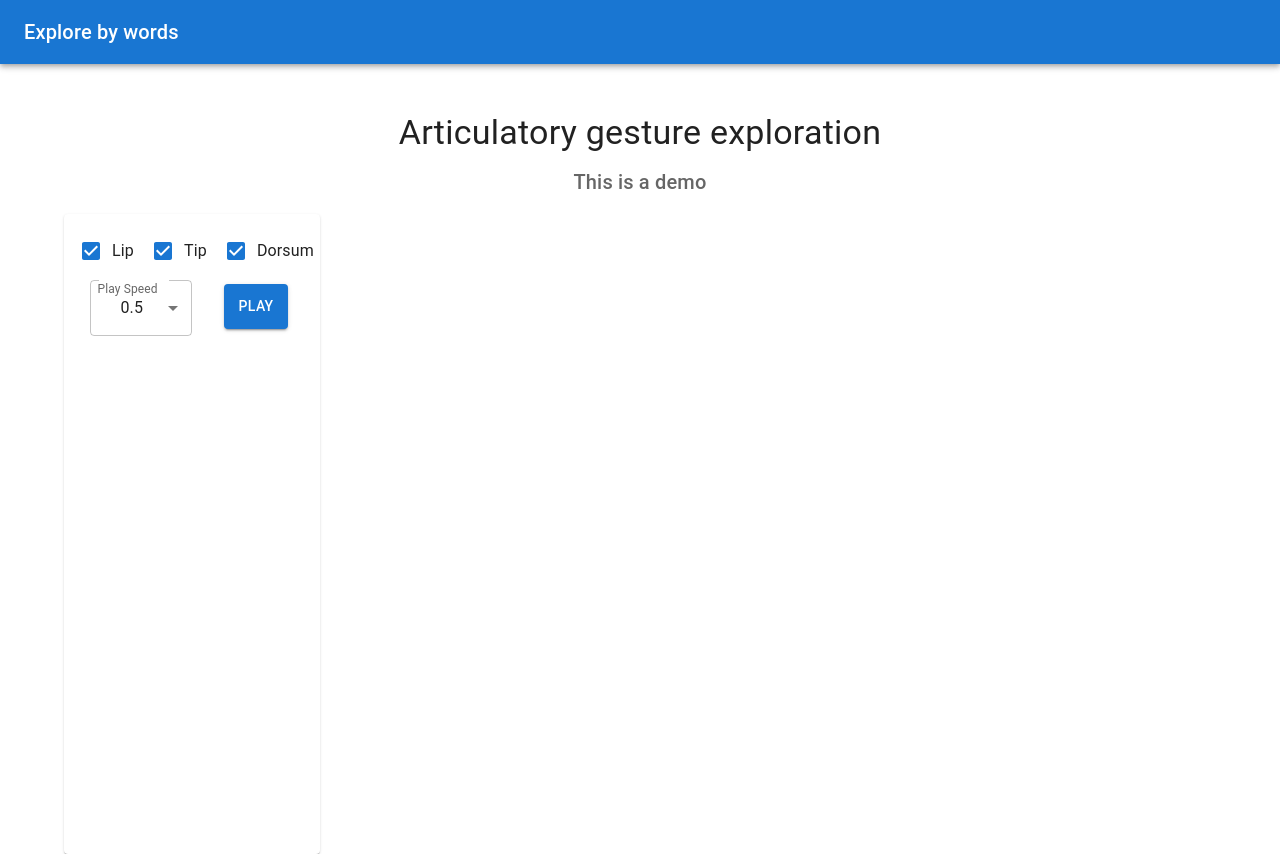
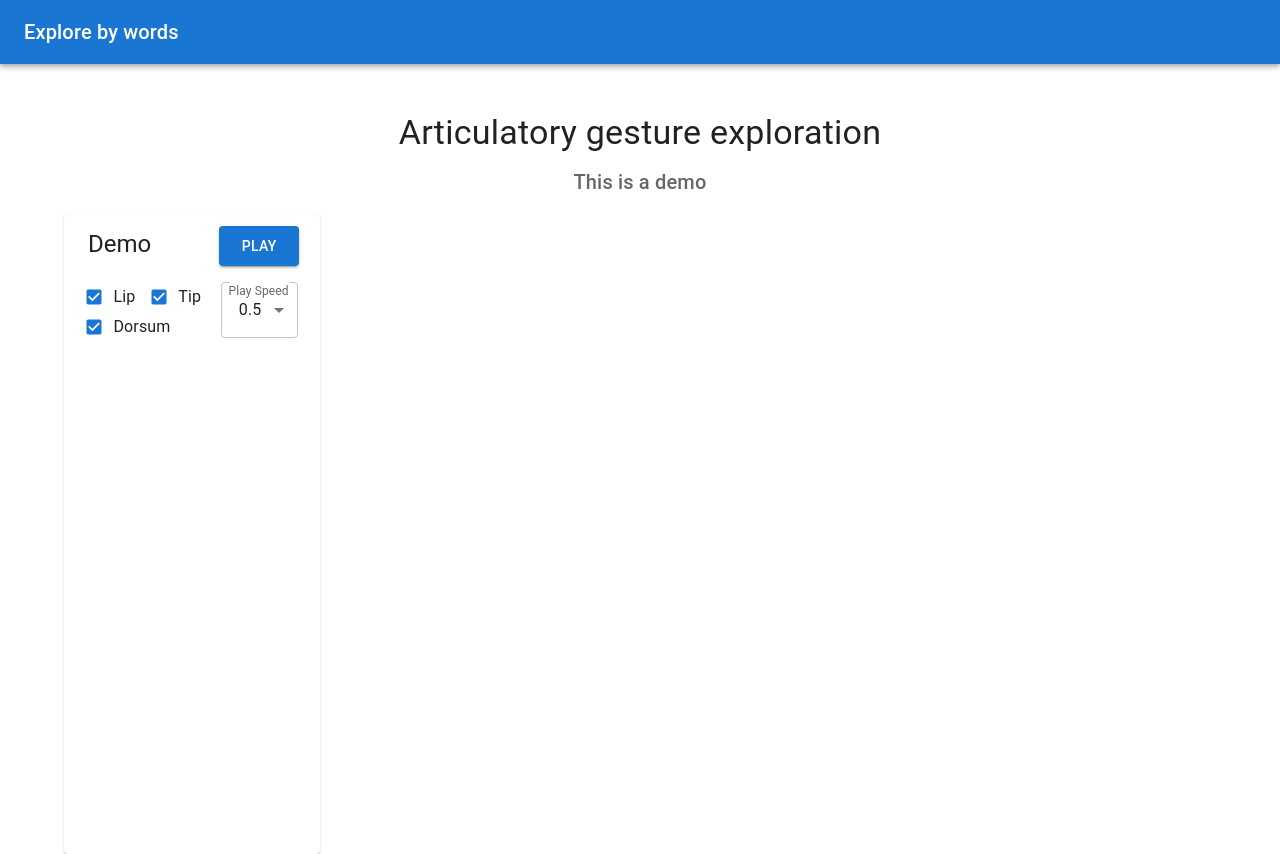
Before and after one commit to zhangwy98/articulatory_gesture, a React (Create React App) app: page / in a window 1280 px wide. Built offline with nearby package versions, Linux system fonts and the light colour scheme.

Commit message:
adjust display

```diff
--- a/src/components/WordCard.js
+++ b/src/components/WordCard.js
@@ -10,6 +10,8 @@ import Stack from '@mui/material/Stack';
 import Paper from '@mui/material/Paper';
 import Checkbox from '@mui/material/Checkbox';
 import FormControlLabel from '@mui/material/FormControlLabel';
+import Typography from '@mui/material/Typography';
+
 
 class WordCard extends React.Component {
     constructor(props) {
@@ -109,26 +111,53 @@ class WordCard extends React.Component {
     render() {
         return (
                 <div>
-                    <Box sx={{marginTop: 2}}>
-                        <Stack alignItems="center" justifyContent="center" direction="row" spacing={1}>
+                    <Box sx={{paddingTop: '1vh'}}>
+                        <Stack alignItems="center"  justifyContent="center"
+                            direction="row" spacing={2}>
+                            <Typography sx={{width: '9vw'}} align='left' variant="h5">
+                                Demo
+                            </Typography>
+                            <Box sx={{ width: '6vw'}}>
+                            {this.state.play === false &&
+                                <Button
+                                    variant="contained" onClick={this.playSegment}
+                                    sx={{ height: 40, width: 80, marginTop: 0.5}}
+                                >play</Button>}
+                            {this.state.play === true &&
+                                <Button
+                                    variant="contained" onClick={this.playSegment} disabled
+                                    sx={{ height: 40, width: 80, marginTop: 0.5}}
+                                >play</Button>}
+                            </Box>
+                        </Stack>
+                    </Box>
+                    <Box sx={{ width: '20vw', paddingTop: '2vh'}}>
+                        <Stack direction="row"
+                            // alignItems="center"
+                            justifyContent="center"
+                            spacing={4}>
+                            <Box sx={{width: '8vw'}}>
+                                <Stack direction="column">
+                                <Stack  direction="row" spacing={0}>
                                     <FormControlLabel
                                         label='Lip'
-                                control={<Checkbox
+                                        control={<Checkbox size='small' style={{paddingTop: 5, paddingBottom: 5}}
                                             checked={this.state.showLip}
                                             onChange={this.handleChangeLip}
                                         />}
                                     />
                                     <FormControlLabel
                                         label='Tip'
-                                control={<Checkbox
+                                        control={<Checkbox size='small' style={{paddingTop: 5, paddingBottom: 5}}
                                             checked={this.state.showTip}
                                             onChange={this.handleChangeTip}
                                             label='Tip'
                                         />}
                                     />
+                                </Stack>
                                 <FormControlLabel
                                         label='Dorsum'
-                                control={<Checkbox
+                                        control={<Checkbox size='small' style={{paddingTop: 5, paddingBottom: 5}}
                                             checked={this.state.showDorsum}
                                             onChange={this.handleChangeDorsum}
                                             label='Dorsum'
@@ -136,9 +165,7 @@ class WordCard extends React.Component {
                                     />
                                 </Stack>
                             </Box>
-                    <Box sx={{ width: '20vw', paddingLeft: '2vw', paddingTop: 1}}>
-                        <Stack direction="row" spacing={4}>
-                            <Box sx={{ width: '8vw', height: '8vh'}}>
+                            <Box sx={{ width: '6vw', height: '8vh'}}>
                                 <FormControl sx={{height: '8vh'}} fullWidth>
                                     <InputLabel sx={{paddingLeft: '10px', paddingTop: '2px'}} variant="standard" >
                                         Play Speed
@@ -157,18 +184,7 @@ class WordCard extends React.Component {
                                     </Select>
                                 </FormControl>
                             </Box>
-                            <Box sx={{ width: '8vh'}}>
-                            {this.state.play === false &&
-                                <Button
-                                    variant="contained" onClick={this.playSegment}
-                                    sx={{ height: 45, width: 60, marginTop: 0.5}}
-                                >play</Button>}
-                            {this.state.play === true &&
-                                <Button
-                                    variant="contained" onClick={this.playSegment} disabled
-                                    sx={{ height: 45, width: 60, marginTop: 0.5}}
-                                >play</Button>}
-                            </Box>
+
                         </Stack>
                     </Box>
                     {(this.state.play === true || this.state.playEnd === true) &&
```
Also changed, not shown: src/components/WordPage.js (+5 -3 lines). Lines whose indentation alone changed are shown as unchanged.
